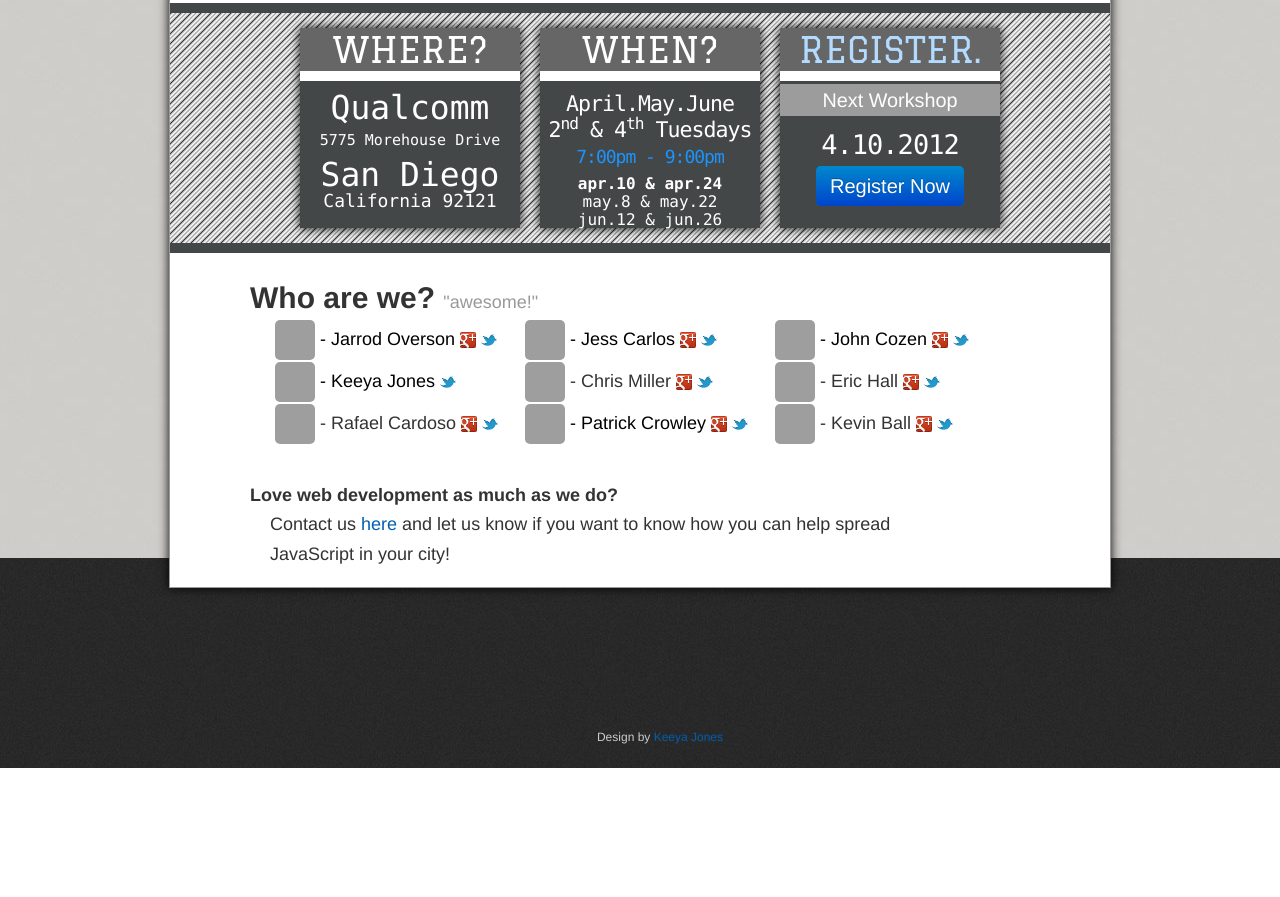
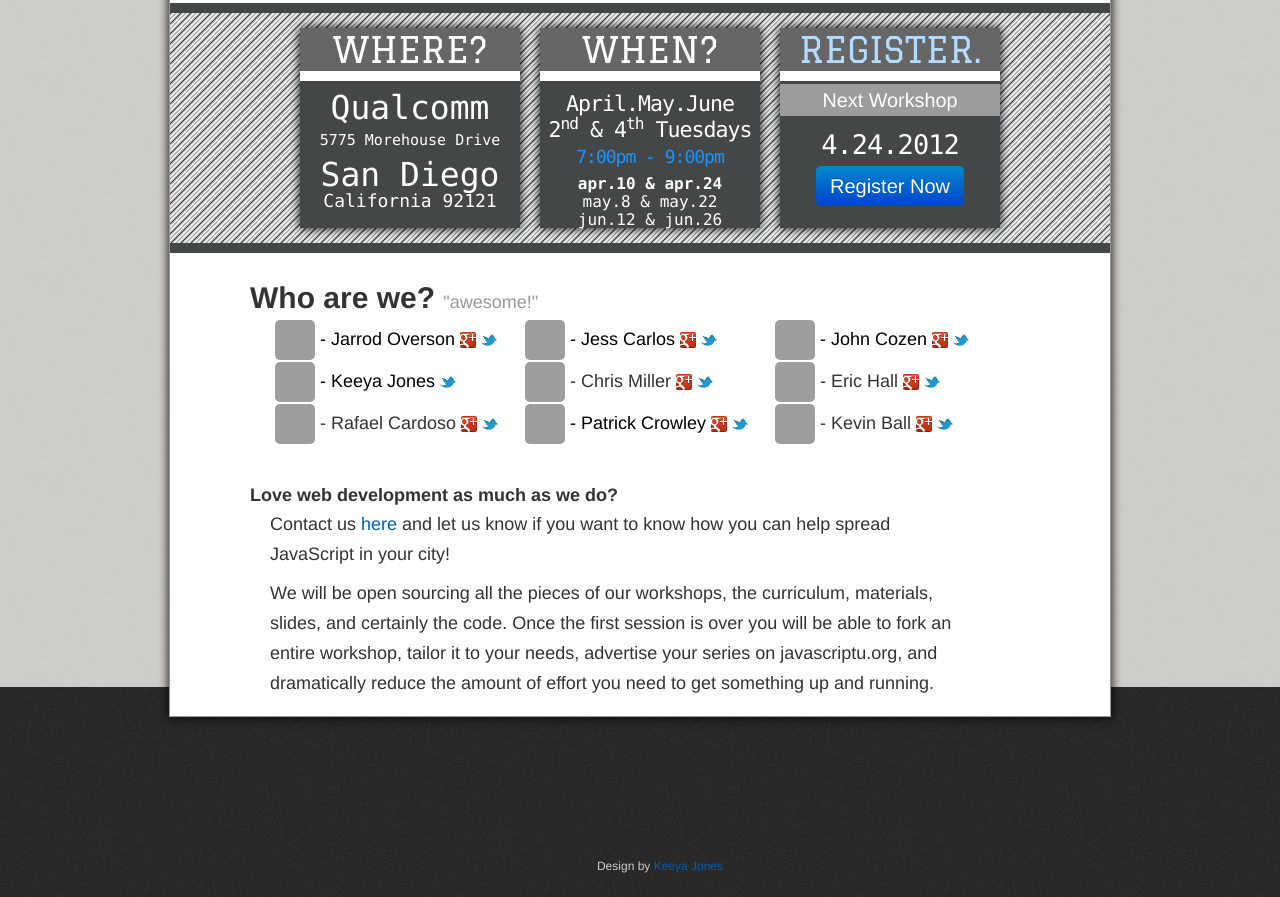
Before and after one commit to javascriptu/javascriptu.github.com, a plain HTML site: page index.html in a window 1280 px wide. Shown: the part 1259-2156 px from the top of the page. Before the commit the page ends 2027 px from the top, so only its background shows below. Drawn offline with nearby package versions, Linux system fonts and the light colour scheme; grey boxes are pictures that could not be loaded; a script that the page names is missing.

Commit message:
changing date

```diff
--- a/index.html
+++ b/index.html
@@ -188,8 +188,8 @@ $('#you-can-code').slideDown();
         <div id="info-pane-register" class="info-pane span3">
           <h3 class="info-header">REGISTER.</h3>
           <h4>Next Workshop</h4>
-          <p>4.10.2012</p>
-          <a href="http://www.eventbrite.com/event/3151697813" class="btn-large btn-primary">Register Now</a>
+          <p>4.24.2012</p>
+          <a href="http://www.eventbrite.com/event/3247030957" class="btn-large btn-primary">Register Now</a>
         </div>
       </div>
     </div>
@@ -252,6 +252,11 @@ $('#you-can-code').slideDown();
       <p class="span9">
         Contact us <a href="mailto:contact@javascriptu.org">here</a> and let us know if you want to know how you can help spread JavaScript in your city!
       </p>
+      <p class="span9">
+        We will be open sourcing all the pieces of our workshops, the curriculum, materials, slides, and certainly the code.
+        Once the first session is over you will be able to fork an entire workshop, tailor it to your needs, advertise
+        your series on javascriptu.org, and dramatically reduce the amount of effort you need to get something up and running.
+      </p>
     </div>
   </div>
 </section>
```
